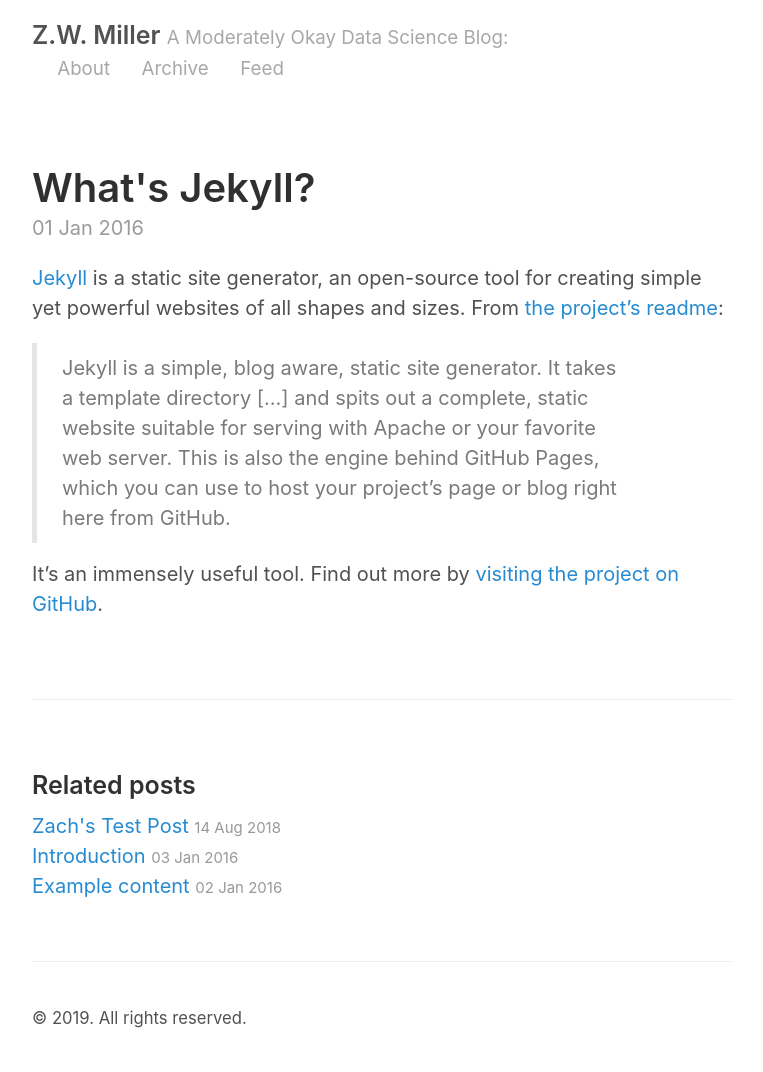
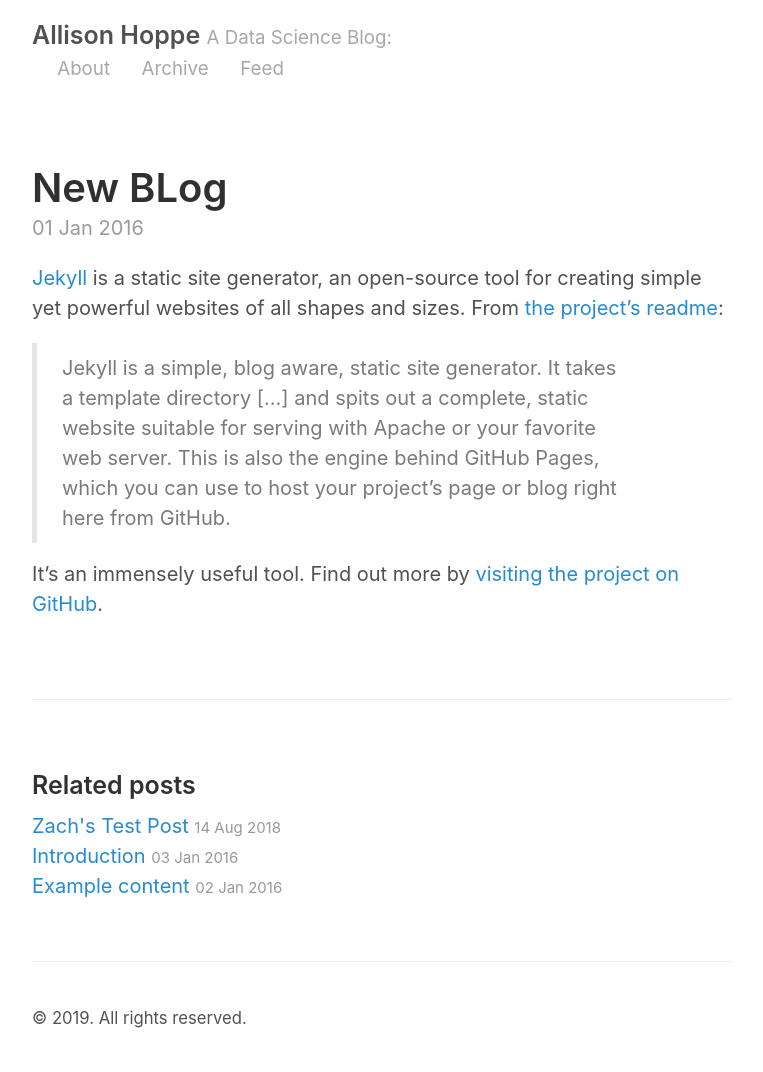
Before and after one commit to hoppeallison/hoppeallison.github.io, a Jekyll site: the page built from _posts/2016-01-01-whats-jekyll.md, in a window 1280 px wide. Shown: the whole page, without its empty margins (258-1021 px from the left). Built offline with Jekyll 4.4.1, drawn with Linux system fonts in a browser that asks for light colours.

Commit message:
Added my name

```diff
--- a/_config.yml
+++ b/_config.yml
@@ -2,9 +2,9 @@
 permalink:           pretty
 
 # Setup
-title:               Z.W. Miller
-tagline:             A Moderately Okay Data Science Blog
-url:                 http://zwmiller.github.io
+title:               Allison Hoppe
+tagline:             A Data Science Blog
+url:                 http://hoppeallison.github.io
 paginate:            2
 baseurl:             ""
 
@@ -17,14 +17,14 @@ sass:
 
 # About/contact
 author:
-  name:              Zach Miller
-  url:               https://twitter.com/zaglamir
-  email:             zach@thisismetis.com
+  name:              Allison Hoppe
+  url:
+  email:             hoppe.alli@gmail.com
 
 # Custom vars
 version:             2.0.0
 github:
-  repo:              https://github.com/zwmiller
+  repo:              https://github.com/hoppeallison
 
 # Gems
 gems:
--- a/_posts/2016-01-01-whats-jekyll.md
+++ b/_posts/2016-01-01-whats-jekyll.md
@@ -1,6 +1,6 @@
 ---
 layout: post
-title: What's Jekyll?
+title: New BLog
 ---
 
 [Jekyll](http://jekyllrb.com) is a static site generator, an open-source tool for creating simple yet powerful websites of all shapes and sizes. From [the project's readme](https://github.com/jekyll/jekyll/blob/master/README.markdown):
```
